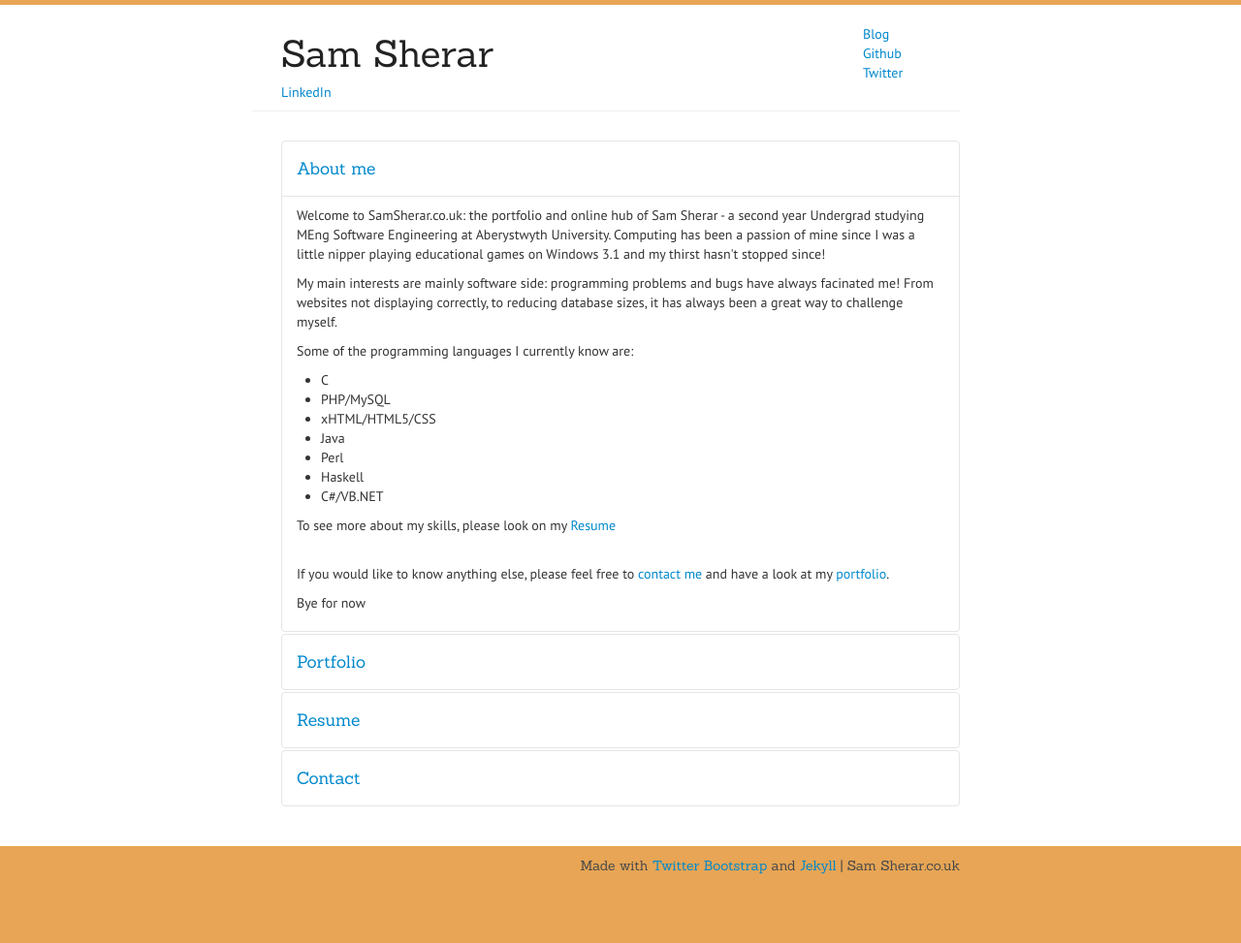
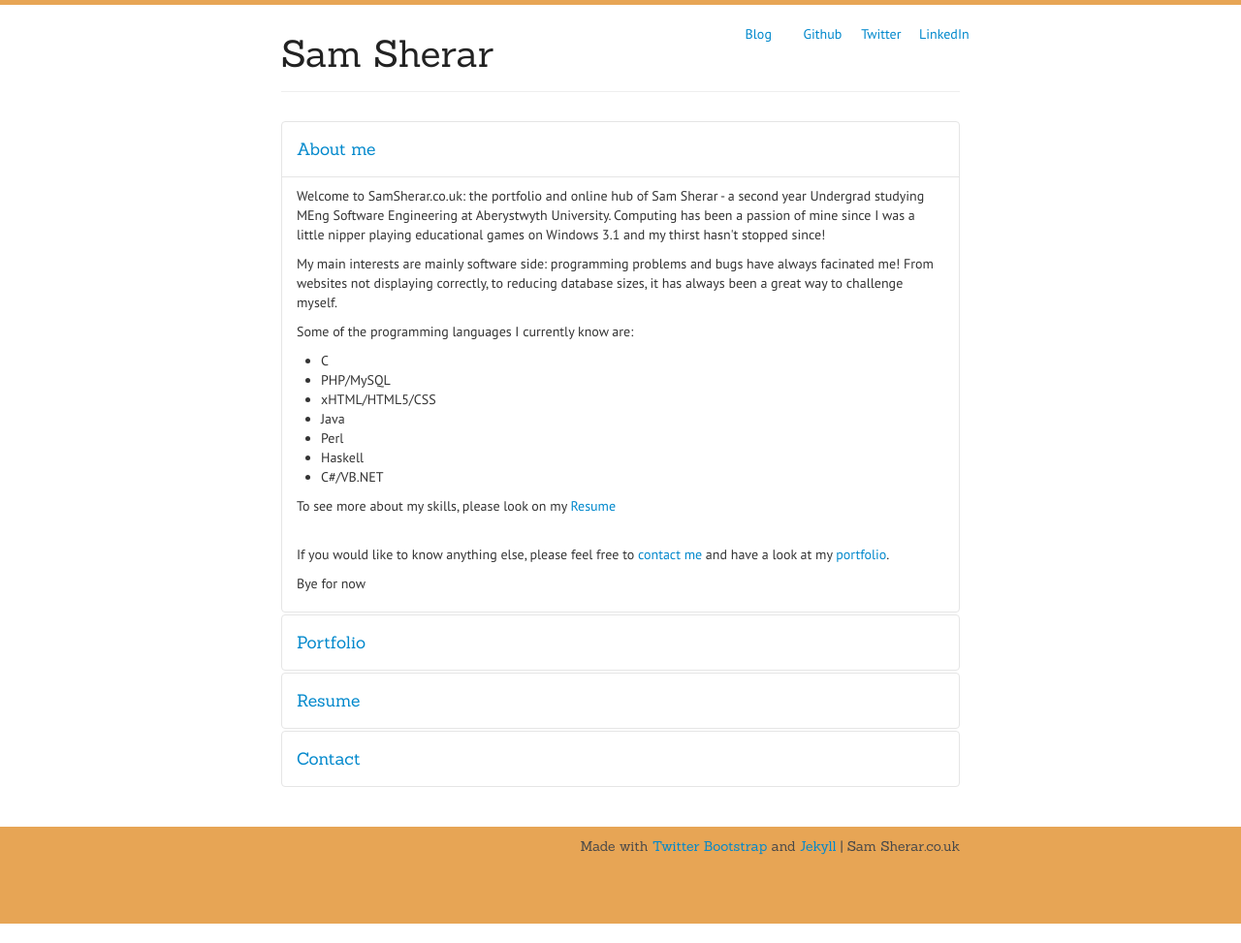
Before and after one commit to ssherar/ssherar.github.com, a Jekyll site: the page built from index.html, in a window 1280 px wide. Shown: the whole page at 97% size. Built offline with Jekyll 4.4.1, drawn with Linux system fonts in a browser that asks for light colours; nearby versions of some CDN libraries; Markdown is read by kramdown in place of the engine named in the settings.

Commit message:
changing static rows to fluid

```diff
--- a/_layouts/default.html
+++ b/_layouts/default.html
@@ -11,10 +11,10 @@
 	<div id="wrap">
 		<div class="colour-bar"></div>
 		<div class="container-narrow">
-			<div class="page-header masthead row">
+			<div class="page-header masthead row-fluid">
 				<h1 class="span6"><a class="title" href="/">Sam Sherar</a></h1>
 
-				<a class="span1" href="/blog/">Blog</a>
+				<a class="span1 offset2" href="/blog/">Blog</a>
 				<a class="span1" href="http://www.github.com/ssherar">Github</a>
 				<a class="span1" href="http://www.twitter.com/samsherar">Twitter</a>
 				<a class="span1" href="http://www.linkedin.com/pub/sam-sherar/37/16a/979/">LinkedIn</a>
```
